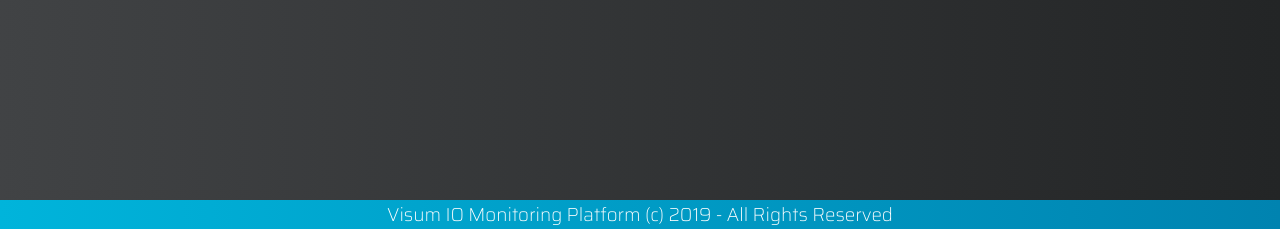
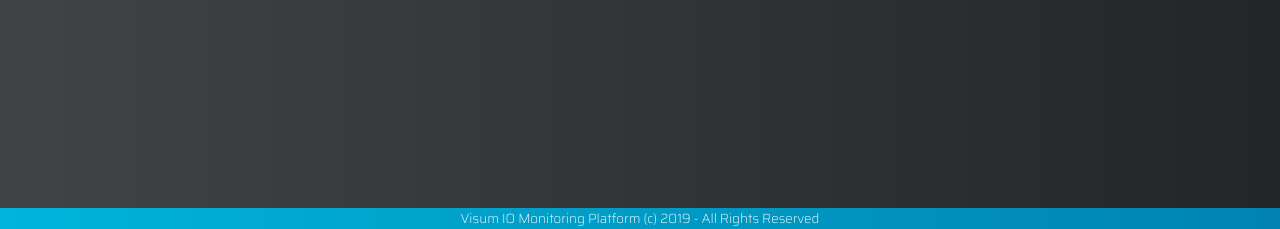
Before and after one commit to JoshuaBuist/visumio, a PHP site: page / in a window 1280 px wide. Shown: the part 571-800 px from the top of the page. Run offline with PHP 8.4, Linux system fonts and the light colour scheme.

Commit message:
Footer fix

```diff
--- a/index.php
+++ b/index.php
@@ -66,12 +66,12 @@ $panelStatus = [91,92,100,99];
         <?php
             }
         ?>
-
+            <div class="vSpace"></div>
         </div>
     </main>
 
     <footer>
-            <h3>Visum IO Monitoring Platform (c) 2019 - All Rights Reserved</h3>
+            <h5>Visum IO Monitoring Platform (c) 2019 - All Rights Reserved</h5>
     </footer>
 </body>
 </html>
```
